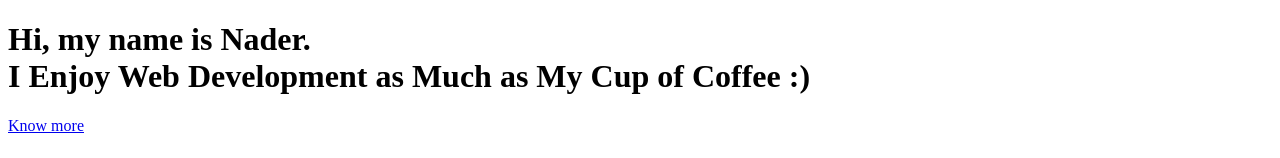
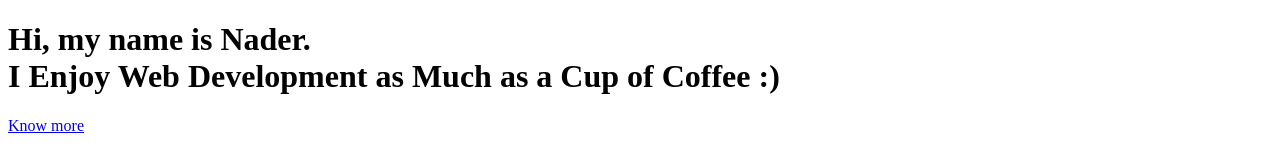
Before and after one commit to naderrazavi87/simplefolio2, a website: page src/template.html in a window 1280 px wide. Shown: the top 158 px of the page. Drawn offline with nearby package versions, Linux system fonts and the light colour scheme.

Commit message:
deleted the codepen link

```diff
--- a/src/template.html
+++ b/src/template.html
@@ -48,7 +48,7 @@
         <h1 class="hero-title" class="load-hidden">
           Hi, my name is <span class="text-color-main">Nader.</span>
           <br />
-          I Enjoy Web Development as Much as My Cup of Coffee :)
+          I Enjoy Web Development as Much as a Cup of Coffee :)
         </h1>
         <p class="hero-cta" class="load-hidden">
           <a class="cta-btn cta-btn--hero" href="#about">Know more</a>
@@ -228,9 +228,9 @@
         </a>
         <div class="social-links">
 
-          <a href="#!" target="_blank">
+          <!-- <a href="#!" target="_blank">
             <i class="fa fa-codepen fa-inverse"></i>
-          </a>
+          </a> -->
           <a href="https://www.linkedin.com/in/nader-razavi-033295133/" target="_blank">
             <i class="fa fa-linkedin fa-inverse"></i>
           </a>
```
Also changed, not shown: 1 other file.
